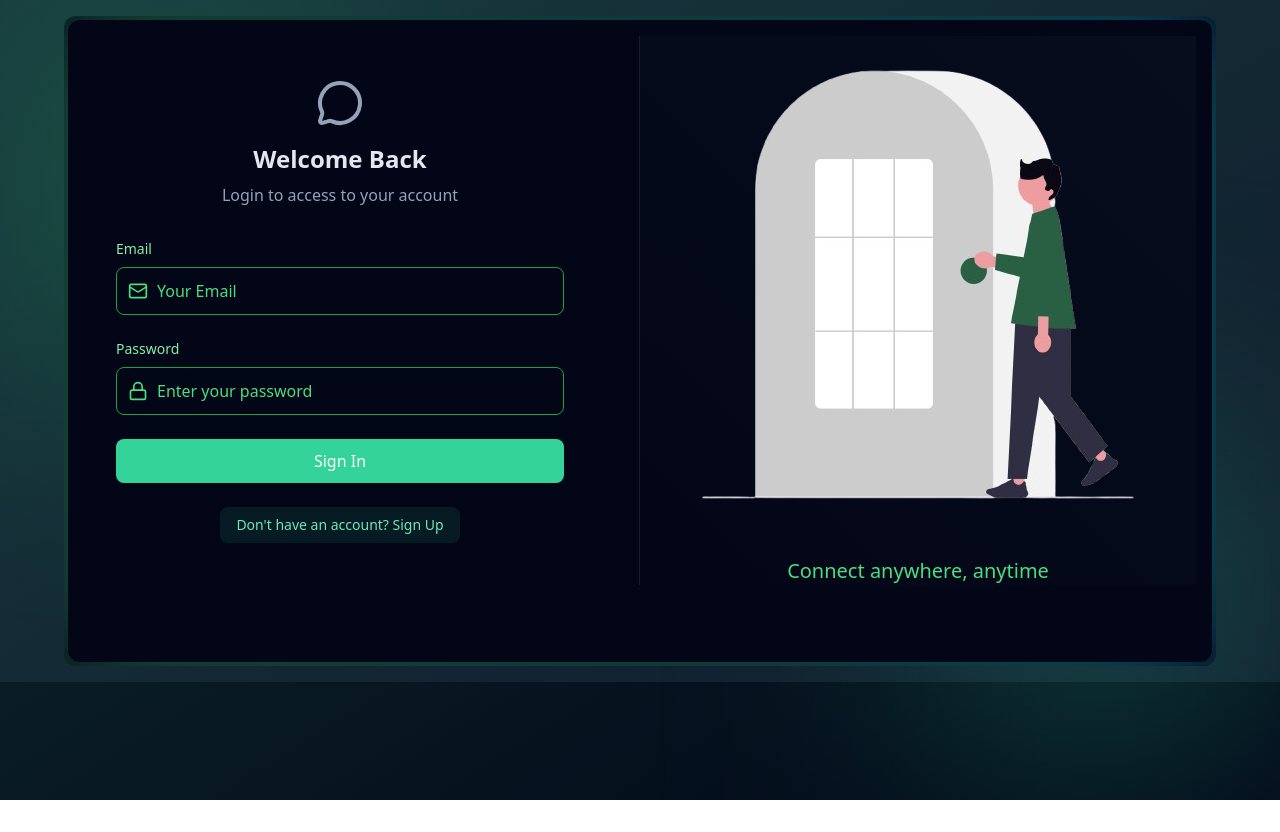
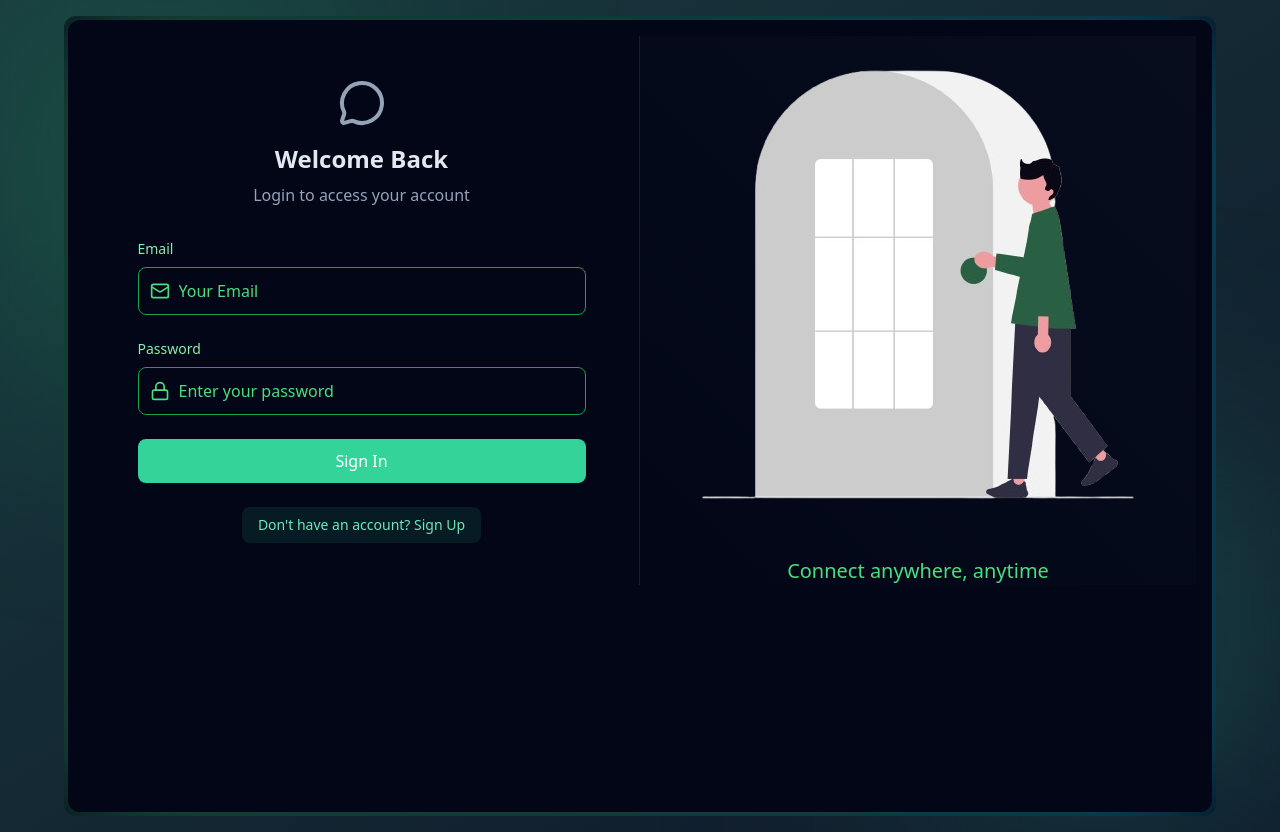
Before and after one commit to saubhagya02-bit/ChatSphere, a React app in the folder frontend/: page /login in a window 1280 px wide. Before the commit the page ends 800 px from the top, so only its background shows below. Built offline with nearby package versions, Linux system fonts and the light colour scheme; no server answers; the HTML template or start-up script is replaced by a standard one.

Commit message:
resolve LoginPage component naming, icon import issue and loading state typo

```diff
--- a/frontend/src/pages/LoginPage.jsx
+++ b/frontend/src/pages/LoginPage.jsx
@@ -2,36 +2,39 @@
 import { useAuthStore } from "../store/useAuthStore";
 import BorderAnimatedContainer from "../components/BorderAnimatedContainer";
 import { Link } from "react-router-dom";
-import { MessageCircleIcon, MailIcon, LockIcon } from "lucide-react";
-import { LoaderIcon } from "react-hot-toast";
+import {
+  MessageCircleIcon,
+  MailIcon,
+  LockIcon,
+  LoaderIcon,
+} from "lucide-react";
 
-function loginPage() {
+function LoginPage() {
   const [formData, setFormData] = useState({
     email: "",
     password: "",
   });
-  const { login, isLogginIn } = useAuthStore();
+
+  const { login, isLoggingIn } = useAuthStore();
 
   const handleSubmit = (e) => {
     e.preventDefault();
-
     login(formData);
   };
+
   return (
     <div className="w-full flex items-center justify-center p-4 bg-slate-900">
-      <div className="relative w-full max-w-6xl md:h[800px] h-[650px]">
+      <div className="relative w-full max-w-6xl md:h-[800px] h-[650px]">
         <BorderAnimatedContainer>
           <div className="w-full flex flex-col md:flex-row">
-            <div className="md:w-1/2 p-8 flex items-center justify-center-center md:border-r border-slate-600/30">
+            <div className="md:w-1/2 p-8 flex items-center justify-center md:border-r border-slate-600/30">
               <div className="w-full max-w-md">
                 <div className="text-center mb-8">
                   <MessageCircleIcon className="w-12 h-12 mx-auto text-slate-400 mb-4" />
                   <h2 className="text-2xl font-bold text-slate-200 mb-2">
                     Welcome Back
                   </h2>
-                  <p className="text-slate-400">
-                    Login to access to your account
-                  </p>
+                  <p className="text-slate-400">Login to access your account</p>
                 </div>
 
                 <form onSubmit={handleSubmit} className="space-y-6">
@@ -39,7 +42,6 @@
                     <label className="auth-input-label">Email</label>
                     <div className="relative">
                       <MailIcon className="auth-input-icon" />
-
                       <input
                         type="email"
                         value={formData.email}
@@ -56,7 +58,6 @@
                     <label className="auth-input-label">Password</label>
                     <div className="relative">
                       <LockIcon className="auth-input-icon" />
-
                       <input
                         type="password"
                         value={formData.password}
@@ -72,10 +73,10 @@
                   <button
                     className="auth-btn"
                     type="submit"
-                    disabled={isLogginIn}
+                    disabled={isLoggingIn}
                   >
-                    {isLogginIn ? (
-                      <LoaderIcon className="w-full h-5 animate-spin text-center" />
+                    {isLoggingIn ? (
+                      <LoaderIcon className="w-5 h-5 animate-spin mx-auto" />
                     ) : (
                       "Sign In"
                     )}
@@ -90,7 +91,7 @@
               </div>
             </div>
 
-            <div className="hidden md:flex md:w-1/2 flex items-center justify-center bg-gradient-to-bl from-slate-800/20 to-transparent">
+            <div className="hidden md:flex md:w-1/2 items-center justify-center bg-gradient-to-bl from-slate-800/20 to-transparent">
               <div>
                 <img
                   src="/login.png"
@@ -111,4 +112,4 @@
   );
 }
 
-export default loginPage;
+export default LoginPage;
```
